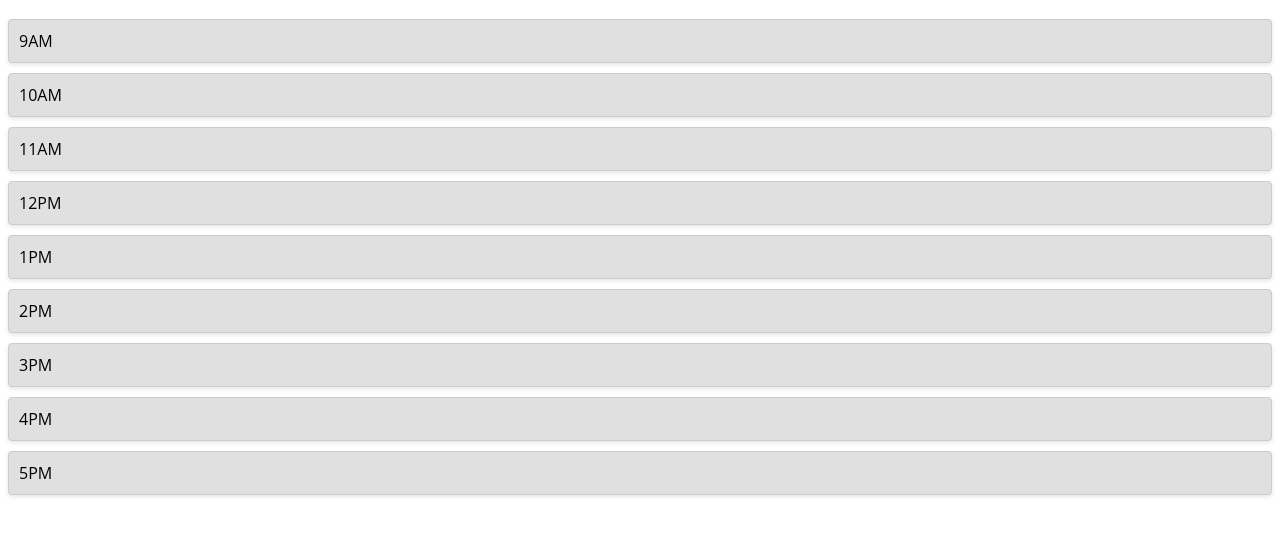
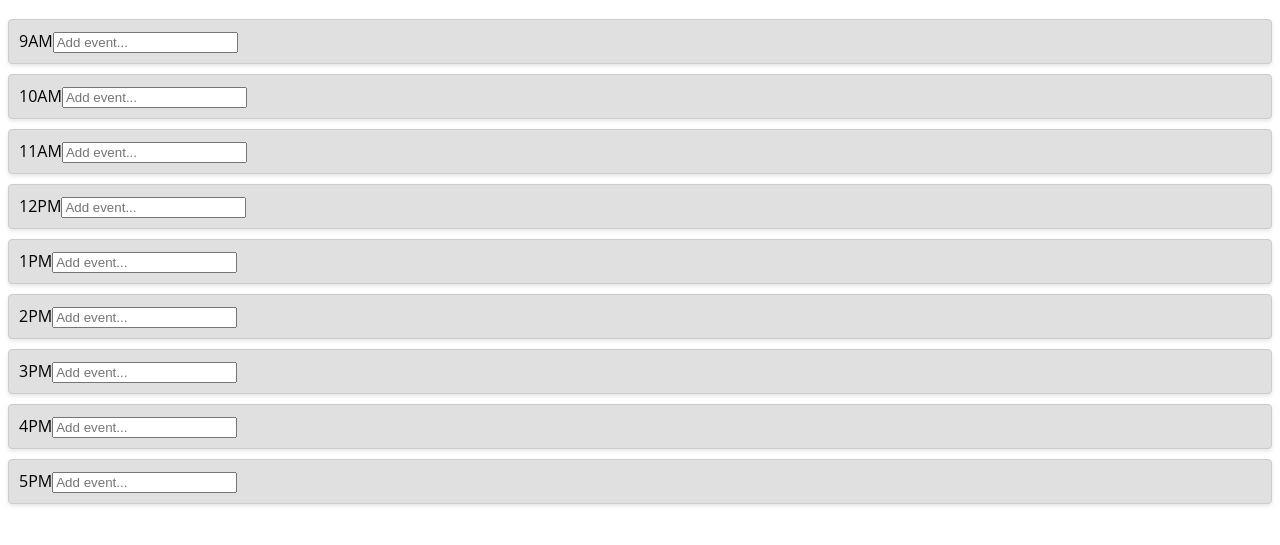
Before and after one commit to emilymorosoff/workday-planner, a plain HTML site: page index.html in a window 1280 px wide. Shown: the part 67-612 px from the top of the page. Drawn offline with nearby package versions, Linux system fonts and the light colour scheme.

Commit message:
Enabled clicking into a time block to create an event (HTML and CSS update).

```diff
--- a/index.html
+++ b/index.html
@@ -11,18 +11,17 @@
         <h1 id="currentDay">Current Day Placeholder</h1>
     </header>
 
-    <main></main>
-        <!-- Time blocks for standard business hours -->
-        <div class="time-block" data-hour="9">9AM</div>
-        <div class="time-block" data-hour="10">10AM</div>
-        <div class="time-block" data-hour="11">11AM</div>
-        <div class="time-block" data-hour="12">12PM</div>
-        <div class="time-block" data-hour="13">1PM</div>
-        <div class="time-block" data-hour="14">2PM</div>
-        <div class="time-block" data-hour="15">3PM</div>
-        <div class="time-block" data-hour="16">4PM</div>
-        <div class="time-block" data-hour="17">5PM</div>
-    </main>
+    <main>
+    <div class="time-block" data-hour="9">9AM<input type="text" class="event-input" placeholder="Add event..."></div>
+    <div class="time-block" data-hour="10">10AM<input type="text" class="event-input" placeholder="Add event..."></div>
+    <div class="time-block" data-hour="11">11AM<input type="text" class="event-input" placeholder="Add event..."></div>
+    <div class="time-block" data-hour="12">12PM<input type="text" class="event-input" placeholder="Add event..."></div>
+    <div class="time-block" data-hour="13">1PM<input type="text" class="event-input" placeholder="Add event..."></div>
+    <div class="time-block" data-hour="14">2PM<input type="text" class="event-input" placeholder="Add event..."></div>
+    <div class="time-block" data-hour="15">3PM<input type="text" class="event-input" placeholder="Add event..."></div>
+    <div class="time-block" data-hour="16">4PM<input type="text" class="event-input" placeholder="Add event..."></div>
+    <div class="time-block" data-hour="17">5PM<input type="text" class="event-input" placeholder="Add event..."></div>
+</main>
 
     <script src="https://cdnjs.cloudflare.com/ajax/libs/jquery/3.2.1/jquery.min.js"></script>
     <script src="https://cdn.jsdelivr.net/npm/dayjs@1.11.3/dayjs.min.js"
--- a/style.css
+++ b/style.css
@@ -27,7 +27,6 @@ textarea {
   box-shadow: 0 2px 4px rgba(0,0,0,0.1);
 }
 
-/* Basic color-coding for past, present, and future */
 .past {
   background-color: #d3d3d3;
 }
@@ -38,6 +37,13 @@ textarea {
   background-color: #77dd77;
 }
 
+event-input {
+  width: calc(100% - 20px);
+  padding: 5px;
+  margin: 5px 0;
+  border: 1px solid #ccc;
+  border-radius: 4px;
+}
 
 .row {
   border-top: 1px solid white;
```
